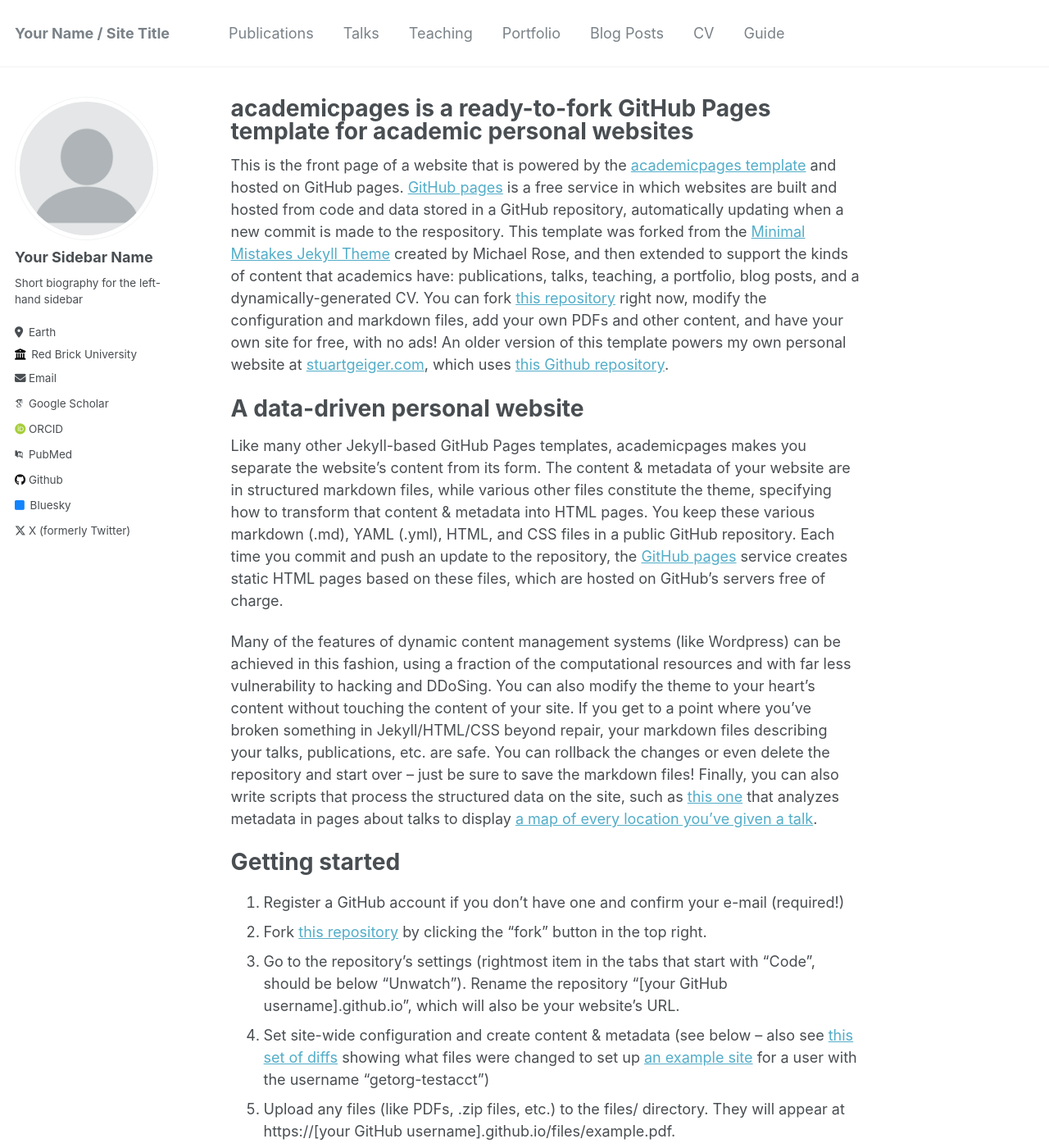
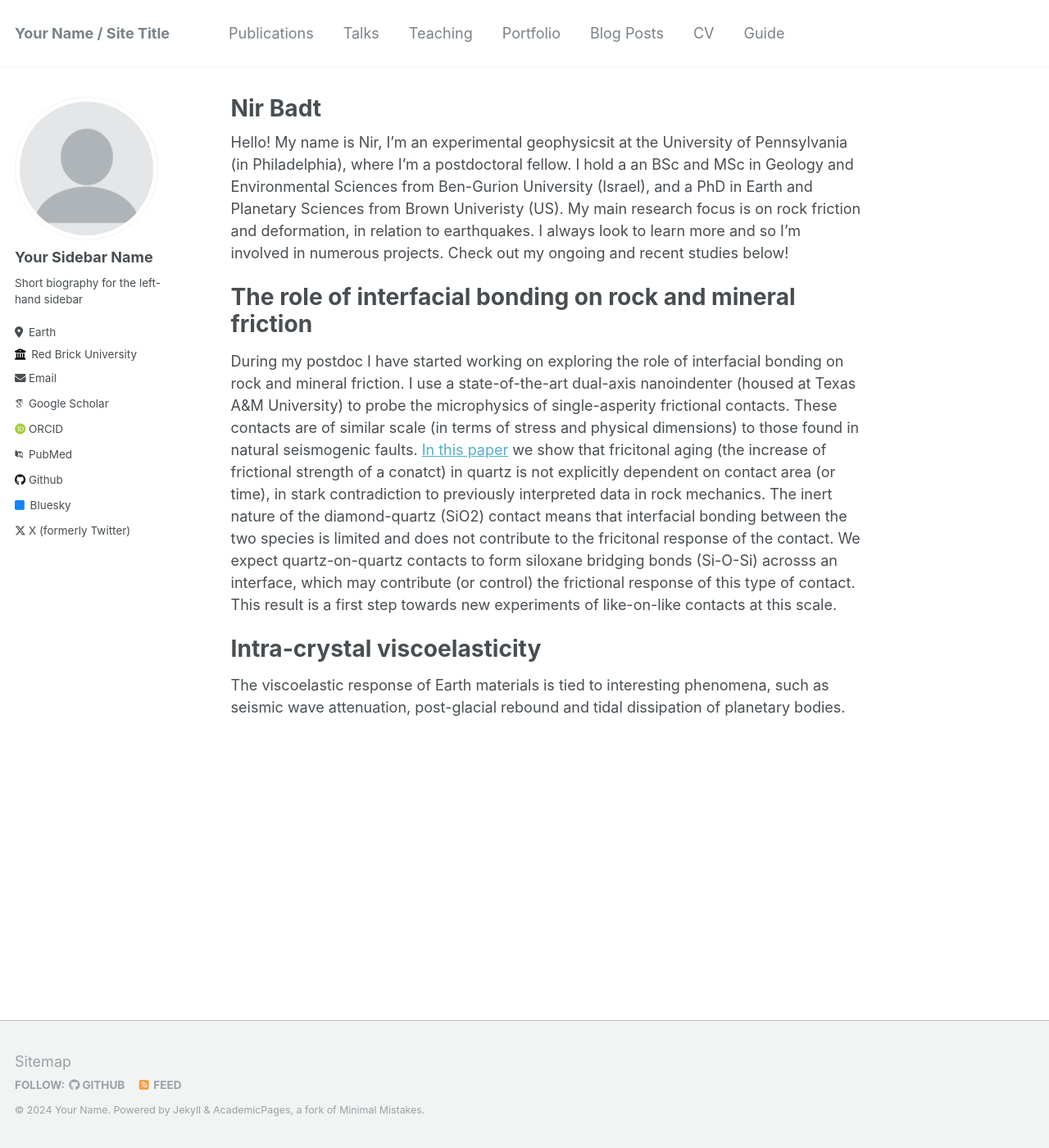
Before and after one commit to nzbadt/nir-website, a Jekyll site: the page built from _pages/about.md, in a window 1280 px wide and 1400 px high. Shown: the whole window at 82% size. Built offline with Jekyll 4.4.1, drawn with Linux system fonts in a browser that asks for light colours; some web fonts are replaced; some of the changed text lies outside the part shown.

Commit message:
Update about.md

```diff
--- a/_pages/about.md
+++ b/_pages/about.md
@@ -1,49 +1,18 @@
 ---
 permalink: /
-title: "academicpages is a ready-to-fork GitHub Pages template for academic personal websites"
+title: "Nir Badt"
 author_profile: true
 redirect_from:
   - /about/
   - /about.html
 ---
 
-This is the front page of a website that is powered by the [academicpages template](https://github.com/academicpages/academicpages.github.io) and hosted on GitHub pages. [GitHub pages](https://pages.github.com) is a free service in which websites are built and hosted from code and data stored in a GitHub repository, automatically updating when a new commit is made to the respository. This template was forked from the [Minimal Mistakes Jekyll Theme](https://mmistakes.github.io/minimal-mistakes/) created by Michael Rose, and then extended to support the kinds of content that academics have: publications, talks, teaching, a portfolio, blog posts, and a dynamically-generated CV. You can fork [this repository](https://github.com/academicpages/academicpages.github.io) right now, modify the configuration and markdown files, add your own PDFs and other content, and have your own site for free, with no ads! An older version of this template powers my own personal website at [stuartgeiger.com](http://stuartgeiger.com), which uses [this Github repository](https://github.com/staeiou/staeiou.github.io).
+Hello! My name is Nir, I'm an experimental geophysicsit at the University of Pennsylvania (in Philadelphia), where I'm a postdoctoral fellow. I hold a an BSc and MSc in Geology and Environmental Sciences from Ben-Gurion University (Israel), and a PhD in Earth and Planetary Sciences from Brown Univeristy (US). My main research focus is on rock friction and deformation, in relation to earthquakes. I always look to learn more and so I'm involved in numerous projects. Check out my ongoing and recent studies below!
 
-A data-driven personal website
+The role of interfacial bonding on rock and mineral friction
 ======
-Like many other Jekyll-based GitHub Pages templates, academicpages makes you separate the website's content from its form. The content & metadata of your website are in structured markdown files, while various other files constitute the theme, specifying how to transform that content & metadata into HTML pages. You keep these various markdown (.md), YAML (.yml), HTML, and CSS files in a public GitHub repository. Each time you commit and push an update to the repository, the [GitHub pages](https://pages.github.com/) service creates static HTML pages based on these files, which are hosted on GitHub's servers free of charge.
+During my postdoc I have started working on exploring the role of interfacial bonding on rock and mineral friction. I use a state-of-the-art dual-axis nanoindenter (housed at Texas A&M University) to probe the microphysics of single-asperity frictional contacts. These contacts are of similar scale (in terms of stress and physical dimensions) to those found in natural seismogenic faults. [In this paper](https://agupubs.onlinelibrary.wiley.com/doi/full/10.1029/2023GL105471) we show that fricitonal aging (the increase of frictional strength of a conatct) in quartz is not explicitly dependent on contact area (or time), in stark contradiction to previously interpreted data in rock mechanics. The inert nature of the diamond-quartz (SiO2) contact means that interfacial bonding between the two species is limited and does not contribute to the fricitonal response of the contact. We expect quartz-on-quartz contacts to form siloxane bridging bonds (Si-O-Si) acrosss an interface, which may contribute (or control) the frictional response of this type of contact. This result is a first step towards new experiments of like-on-like contacts at this scale.
 
-Many of the features of dynamic content management systems (like Wordpress) can be achieved in this fashion, using a fraction of the computational resources and with far less vulnerability to hacking and DDoSing. You can also modify the theme to your heart's content without touching the content of your site. If you get to a point where you've broken something in Jekyll/HTML/CSS beyond repair, your markdown files describing your talks, publications, etc. are safe. You can rollback the changes or even delete the repository and start over -- just be sure to save the markdown files! Finally, you can also write scripts that process the structured data on the site, such as [this one](https://github.com/academicpages/academicpages.github.io/blob/master/talkmap.ipynb) that analyzes metadata in pages about talks to display [a map of every location you've given a talk](https://academicpages.github.io/talkmap.html).
-
-Getting started
+Intra-crystal viscoelasticity
 ======
-1. Register a GitHub account if you don't have one and confirm your e-mail (required!)
-1. Fork [this repository](https://github.com/academicpages/academicpages.github.io) by clicking the "fork" button in the top right.
-1. Go to the repository's settings (rightmost item in the tabs that start with "Code", should be below "Unwatch"). Rename the repository "[your GitHub username].github.io", which will also be your website's URL.
-1. Set site-wide configuration and create content & metadata (see below -- also see [this set of diffs](http://archive.is/3TPas) showing what files were changed to set up [an example site](https://getorg-testacct.github.io) for a user with the username "getorg-testacct")
-1. Upload any files (like PDFs, .zip files, etc.) to the files/ directory. They will appear at https://[your GitHub username].github.io/files/example.pdf.
-1. Check status by going to the repository settings, in the "GitHub pages" section
-
-Site-wide configuration
-------
-The main configuration file for the site is in the base directory in [_config.yml](https://github.com/academicpages/academicpages.github.io/blob/master/_config.yml), which defines the content in the sidebars and other site-wide features. You will need to replace the default variables with ones about yourself and your site's github repository. The configuration file for the top menu is in [_data/navigation.yml](https://github.com/academicpages/academicpages.github.io/blob/master/_data/navigation.yml). For example, if you don't have a portfolio or blog posts, you can remove those items from that navigation.yml file to remove them from the header.
-
-Create content & metadata
-------
-For site content, there is one markdown file for each type of content, which are stored in directories like _publications, _talks, _posts, _teaching, or _pages. For example, each talk is a markdown file in the [_talks directory](https://github.com/academicpages/academicpages.github.io/tree/master/_talks). At the top of each markdown file is structured data in YAML about the talk, which the theme will parse to do lots of cool stuff. The same structured data about a talk is used to generate the list of talks on the [Talks page](https://academicpages.github.io/talks), each [individual page](https://academicpages.github.io/talks/2012-03-01-talk-1) for specific talks, the talks section for the [CV page](https://academicpages.github.io/cv), and the [map of places you've given a talk](https://academicpages.github.io/talkmap.html) (if you run this [python file](https://github.com/academicpages/academicpages.github.io/blob/master/talkmap.py) or [Jupyter notebook](https://github.com/academicpages/academicpages.github.io/blob/master/talkmap.ipynb), which creates the HTML for the map based on the contents of the _talks directory).
-
-**Markdown generator**
-
-I have also created [a set of Jupyter notebooks](https://github.com/academicpages/academicpages.github.io/tree/master/markdown_generator
-) that converts a CSV containing structured data about talks or presentations into individual markdown files that will be properly formatted for the academicpages template. The sample CSVs in that directory are the ones I used to create my own personal website at stuartgeiger.com. My usual workflow is that I keep a spreadsheet of my publications and talks, then run the code in these notebooks to generate the markdown files, then commit and push them to the GitHub repository.
-
-How to edit your site's GitHub repository
-------
-Many people use a git client to create files on their local computer and then push them to GitHub's servers. If you are not familiar with git, you can directly edit these configuration and markdown files directly in the github.com interface. Navigate to a file (like [this one](https://github.com/academicpages/academicpages.github.io/blob/master/_talks/2012-03-01-talk-1.md) and click the pencil icon in the top right of the content preview (to the right of the "Raw | Blame | History" buttons). You can delete a file by clicking the trashcan icon to the right of the pencil icon. You can also create new files or upload files by navigating to a directory and clicking the "Create new file" or "Upload files" buttons.
-
-Example: editing a markdown file for a talk
-![Editing a markdown file for a talk](/images/editing-talk.png)
-
-For more info
-------
-More info about configuring academicpages can be found in [the guide](https://academicpages.github.io/markdown/). The [guides for the Minimal Mistakes theme](https://mmistakes.github.io/minimal-mistakes/docs/configuration/) (which this theme was forked from) might also be helpful.
+The viscoelastic response of Earth materials is tied to interesting phenomena, such as seismic wave attenuation, post-glacial rebound and tidal dissipation of planetary bodies.
```
